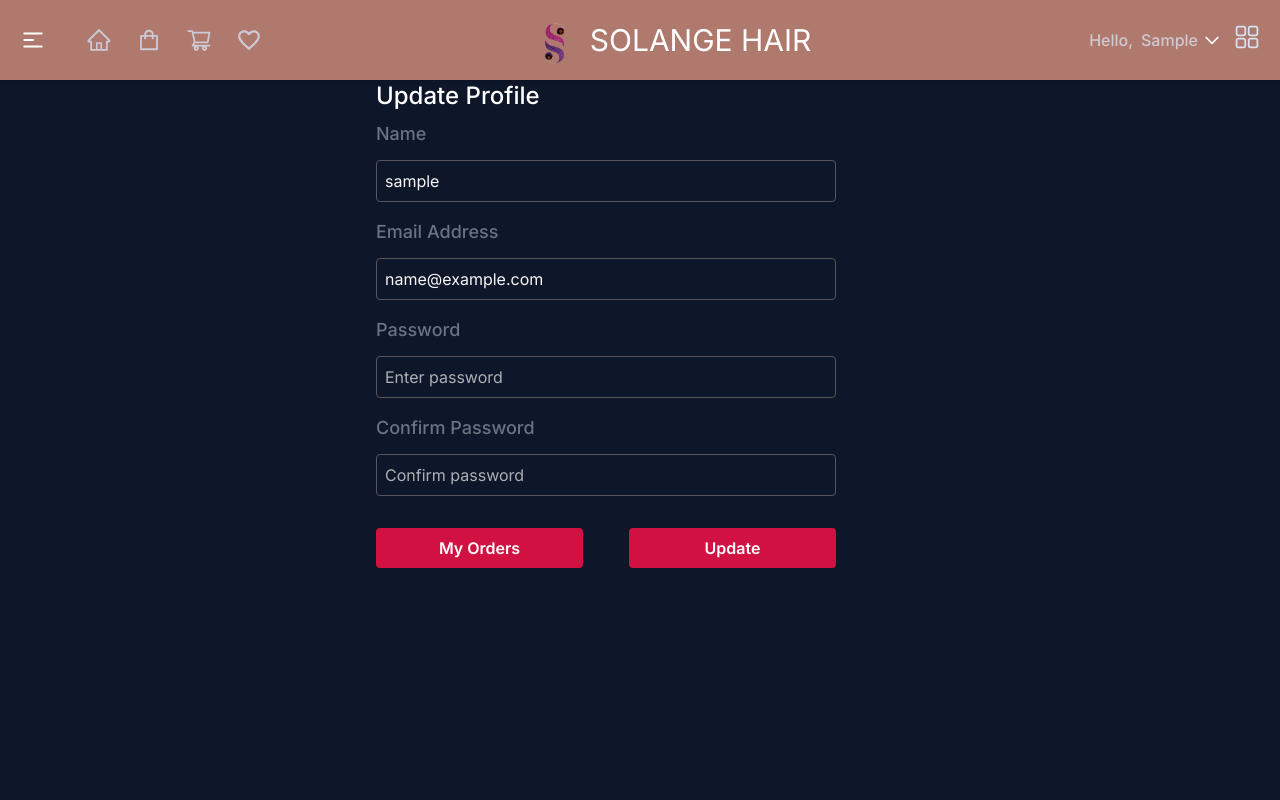
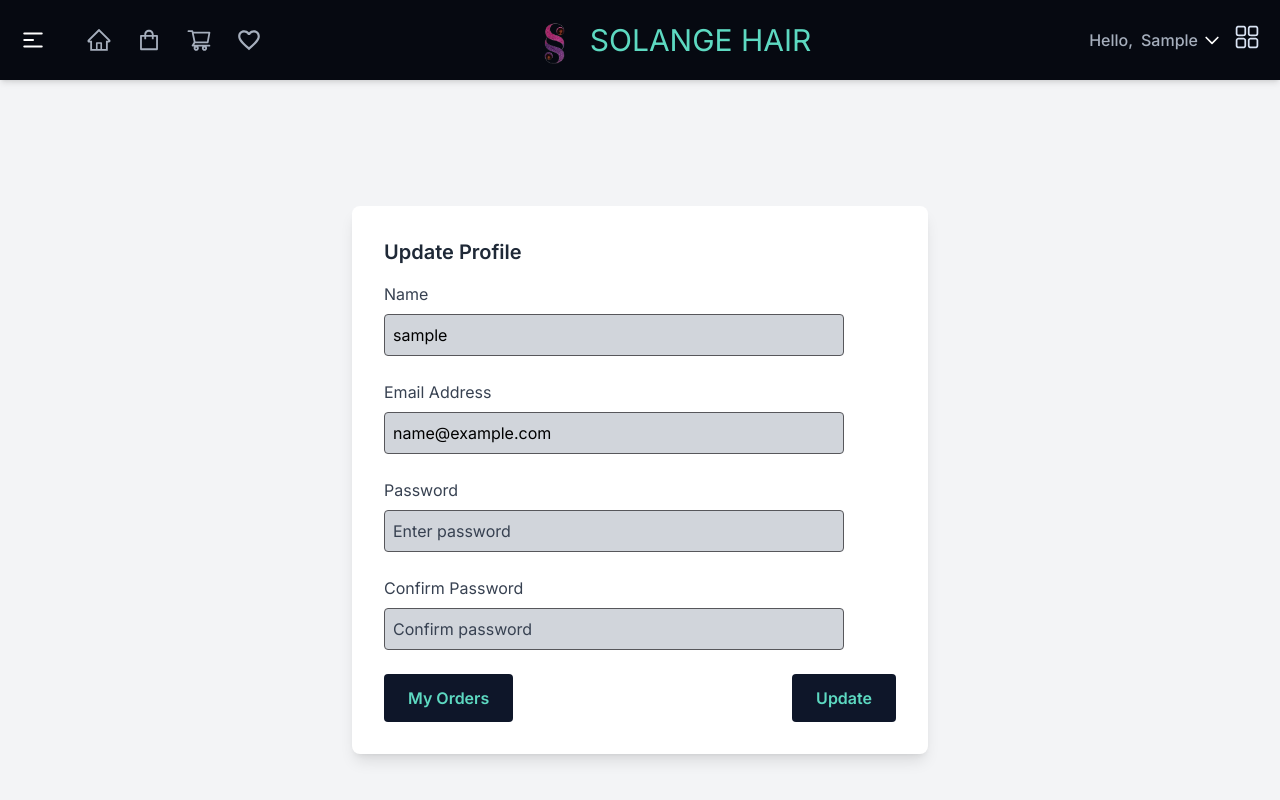
Before and after one commit to JosephBusayo/solange-frontend, a React (Vite) app: page /profile in a window 1280 px wide. Shown: the top 800 px of the page. Built offline with nearby package versions, Linux system fonts and the light colour scheme; sample sign-in values are in the browser's storage.

Commit message:
fixed the navbar, and other pages

```diff
--- a/src/pages/Auth/Navigation.jsx
+++ b/src/pages/Auth/Navigation.jsx
@@ -75,10 +75,11 @@ const Navigation = () => {
 
   return (
     <div
-      className={`${mobileMenu
-          ? " bg-[#af796d] fixed top-0 left-0 right-0 w-full h-[70px] shadow-md "
-          : "bg-[#af796d] backdrop-blur-lg shadow"
-        } fixed top-0 left-0 w-full h-[80px]  p-5 text-[#D8E2F2] text-center z-50 transition-all ease-in duration-300 flex justify-between items-center`}
+      className={`${
+        mobileMenu
+          ? " bg-[#0e1629] hover:bg-[#060911] fixed top-0 left-0 right-0 w-full h-[70px] shadow-md "
+          : "bg-[#0e1629] hover:bg-[#060911] backdrop-blur-lg shadow-md"
+      } fixed top-0 left-0 w-full h-[80px]  p-5 text-[#D8E2F2] text-center z-50 transition-all ease-in duration-300 flex justify-between items-center`}
     >
       <ContentWrapper>
         <div className="flex justify-between items-center text-[#D8E2F2]">
@@ -145,7 +146,6 @@ const Navigation = () => {
             </div>
 
             <div className="flex items-center">
-
               <Link to="/" className=" md:flex items-center w-[50px]">
                 {/*LOGO */}
                 <motion.img
@@ -156,13 +156,15 @@ const Navigation = () => {
                   className="w-[30px]"
                 />
               </Link>
-              <p className="hidden md:block md:text-white md:text-3xl">SOLANGE HAIR</p>
-
+              <p className="hidden md:block md:text-[#5DD9C1] md:text-3xl">
+                SOLANGE HAIR
+              </p>
             </div>
 
             <div
-              className={`${userInfo?.isAdmin ? "flex gap-2 md:gap-3" : ""
-                } relative`}
+              className={`${
+                userInfo?.isAdmin ? "flex gap-2 md:gap-3" : ""
+              } relative`}
             >
               <button
                 onClick={toggleDropdown}
@@ -178,10 +180,11 @@ const Navigation = () => {
                 {userInfo && (
                   <svg
                     xmlns="http://www.w3.org/2000/svg"
-                    className={`h-5 w-5 ml-1 ${dropdownOpen
+                    className={`h-5 w-5 ml-1 ${
+                      dropdownOpen
                         ? "transform rotate-0 transition-transform"
                         : "transform rotate-360 transition-transform"
-                      }`}
+                    }`}
                     fill="none"
                     viewBox="0 0 24 24"
                     stroke="white"
@@ -315,8 +318,9 @@ const Navigation = () => {
         {/* Mobile Menu  */}
         {mobileMenu && (
           <div
-            className={`${mobileMenu ? "mobile bg-[#fff] h-[100vh]" : "desktop"
-              }  flex  text-[#000000] pt-4 `}
+            className={`${
+              mobileMenu ? "mobile bg-gray-200 h-[100vh]" : "desktop"
+            }  flex  text-[#000000] pt-4 `}
             onClick={() => setMobileMenu(false)}
           >
             <ContentWrapper>
--- a/src/pages/Cart.jsx
+++ b/src/pages/Cart.jsx
@@ -6,6 +6,7 @@ import { addToCart, removeFromCart } from "../redux/features/cart/cartSlice";
 import { BsArrowLeft } from "react-icons/bs";
 
 import EmptyBag from "../assets/emptybag.png";
+import Footer from "./Footer";
 
 const Cart = () => {
   const navigate = useNavigate();
@@ -173,6 +174,7 @@ const Cart = () => {
           </>
         )}
       </div>
+      <Footer />
     </div>
   );
 };
--- a/src/pages/Products/Favorites.jsx
+++ b/src/pages/Products/Favorites.jsx
@@ -1,11 +1,13 @@
 import { useSelector } from "react-redux";
 import { selectFavoriteProduct } from "../../redux/features/favorites/favoriteSlice";
 import Product from "./Product";
+import Footer from "../Footer";
 
 const Favorites = () => {
   const favorites = useSelector(selectFavoriteProduct);
 
   return (
+    <>
       <div className="bg-[#fff] min-h-screen">
         <div className="container w-full mx-auto px-4 flex flex-col justify-center items-center text-black bg-[#fff]">
           <h1 className="text-lg xl:text-2xl font-bold my-8 capitalize">
@@ -19,6 +21,8 @@ const Favorites = () => {
           </div>
         </div>
       </div>
+      <Footer />
+    </>
   );
 };
 
--- a/src/pages/User/Profile.jsx
+++ b/src/pages/User/Profile.jsx
@@ -52,77 +52,68 @@ const Profile = () => {
   };
 
   return (
-    <div className="bg-[#0E1629] min-h-screen">
-      <div className="px-4 flex justify-around items-center flex-wrap gap-8 w-full text-gray-500 overflow-hidden">
+    <div className="bg-gray-100 min-h-screen flex justify-center items-center">
       <form
         onSubmit={submitHandler}
-          className="container w-[21rem] md:w-[33rem] 2xl:w-[36rem]"
+        className="bg-white rounded-lg shadow-lg p-8 w-full max-w-xl"
       >
-          <h2 className="text-lg md:text-2xl 2xl:text-2xl font-medium mb-2 text-white">
+        <h2 className="text-lg md:text-xl font-semibold mb-4 text-gray-800">
           Update Profile
         </h2>
-          <div>
-            <label className="flex items-center gap-3 text-lg font-medium mb-2 ">
-              Name
-            </label>
+        <div className="mb-6">
+          <label className="block text-gray-700 mb-2">Name</label>
           <input
             type="text"
             placeholder="Enter name"
-              className="mt-1 p-2 border rounded w-[320px] md:w-[460px] 2xl:w-[520px] mb-4 bg-[#0E1629] placeholder-[#eaeaeab9]  text-[#F6F6F6] outline-none border-[#57575b] focus:border-[#FF2E63]"
+            className="input-field p-2 border rounded  w-[320px] md:w-[460px] 2xl:w-[520px] bg-gray-300 placeholder-gray-700 text-black outline-none border-[#57575b] focus:border-[#FF2E63]"
             value={username}
             onChange={(e) => setUsername(e.target.value)}
             autoComplete="off"
           />
         </div>
 
-          <div>
-            <label className="flex items-center gap-3 text-lg font-medium mb-2 ">
-              Email Address
-            </label>
+        <div className="mb-6">
+          <label className="block text-gray-700 mb-2">Email Address</label>
           <input
             type="email"
             placeholder="Enter email"
-              className="mt-1 p-2 border rounded w-[320px] md:w-[460px] 2xl:w-[520px] mb-4 bg-[#0E1629] placeholder-[#eaeaeab9]  text-[#F6F6F6] outline-none border-[#57575b] focus:border-[#FF2E63]"
+            className="input-field p-2 border rounded  w-[320px] md:w-[460px] 2xl:w-[520px] bg-gray-300 placeholder-gray-700 text-black outline-none border-[#57575b] focus:border-[#FF2E63]"
             value={email}
             onChange={(e) => setEmail(e.target.value)}
             autoComplete="off"
           />
         </div>
 
-          <div>
-            <label className="flex items-center gap-3 text-lg font-medium mb-2 ">
-              Password
-            </label>
+        <div className="mb-6">
+          <label className="block text-gray-700 mb-2">Password</label>
           <input
             type="password"
             placeholder="Enter password"
-              className="mt-1 p-2 border rounded w-[320px] md:w-[460px] 2xl:w-[520px] mb-4 bg-[#0E1629] placeholder-[#eaeaeab9]  text-[#F6F6F6] outline-none border-[#57575b] focus:border-[#FF2E63]"
+            className="input-field p-2 border rounded  w-[320px] md:w-[460px] 2xl:w-[520px] bg-gray-300 placeholder-gray-700 text-black outline-none border-[#57575b] focus:border-[#FF2E63]"
             value={password}
             onChange={(e) => setPassword(e.target.value)}
             autoComplete="off"
           />
         </div>
 
-          <div>
-            <label className="flex items-center gap-3 text-lg font-medium mb-2 ">
-              Confirm Password
-            </label>
+        <div className="mb-6">
+          <label className="block text-gray-700 mb-2">Confirm Password</label>
           <input
             type="password"
             placeholder="Confirm password"
-              className="mt-1 p-2 border rounded w-[320px] md:w-[460px] 2xl:w-[520px] mb-4 bg-[#0E1629] placeholder-[#eaeaeab9]  text-[#F6F6F6] outline-none border-[#57575b] focus:border-[#FF2E63]"
+            className="input-field p-2 border rounded  w-[320px] md:w-[460px] 2xl:w-[520px] bg-gray-300 placeholder-gray-700 text-black outline-none border-[#57575b] focus:border-[#FF2E63]"
             value={confirmPassword}
             onChange={(e) => setConfirmPassword(e.target.value)}
           />
         </div>
 
-          <div className="flex justify-between items-center gap-3 w-[320px] md:w-[460px] 2xl:w-[520px]">
-            <button className="bg-[#db1143f3] hover:bg-[#FF2E63] transition-colors text-white border-none outline-none w-[45%] px-4 py-2 rounded cursor-pointer text-base font-semibold">
+        <div className="flex justify-between items-center">
+          <button className="bg-[#0e1629] hover:bg-[#060911] transition-colors text-[#5DD9C1] border-none outline-none px-6 py-3 rounded cursor-pointer text-base font-semibold">
             <Link to="/user-orders">My Orders</Link>
           </button>
           <button
             type="submit"
-              className="bg-[#db1143f3] hover:bg-[#FF2E63] transition-colors text-white border-none outline-none  w-[45%] px-4 py-2 rounded cursor-pointer my-[1rem] text-base font-semibold"
+            className="bg-[#0e1629] hover:bg-[#060911] transition-colors text-[#5DD9C1] border-none outline-none px-6 py-3 rounded cursor-pointer text-base font-semibold"
           >
             Update
           </button>
@@ -130,7 +121,6 @@ const Profile = () => {
         {loadingUpdateProfile && <Loader />}
       </form>
     </div>
-    </div>
   );
 };
 export default Profile;
--- a/src/pages/User/UserOrder.jsx
+++ b/src/pages/User/UserOrder.jsx
@@ -8,7 +8,7 @@ const UserOrder = () => {
   const { data: orders, isLoading, error } = useGetMyOrdersQuery();
 
   return (
-    <div className=" mx-auto bg-[#0E1629] min-h-[100vh] text-white">
+    <div className=" mx-auto bg-[#fff] min-h-[100vh] text-black">
       <ContentWrapper>
         <h2 className="text-2xl font-semibold mb-4">My Orders </h2>
 
```
Also changed, not shown: src/pages/Footer.jsx (+27 -8 lines), src/pages/Orders/PlaceOrder.jsx (+5 -5 lines), src/pages/Orders/Shipping.jsx (+16 -14 lines). Lines whose indentation alone changed are shown as unchanged.
